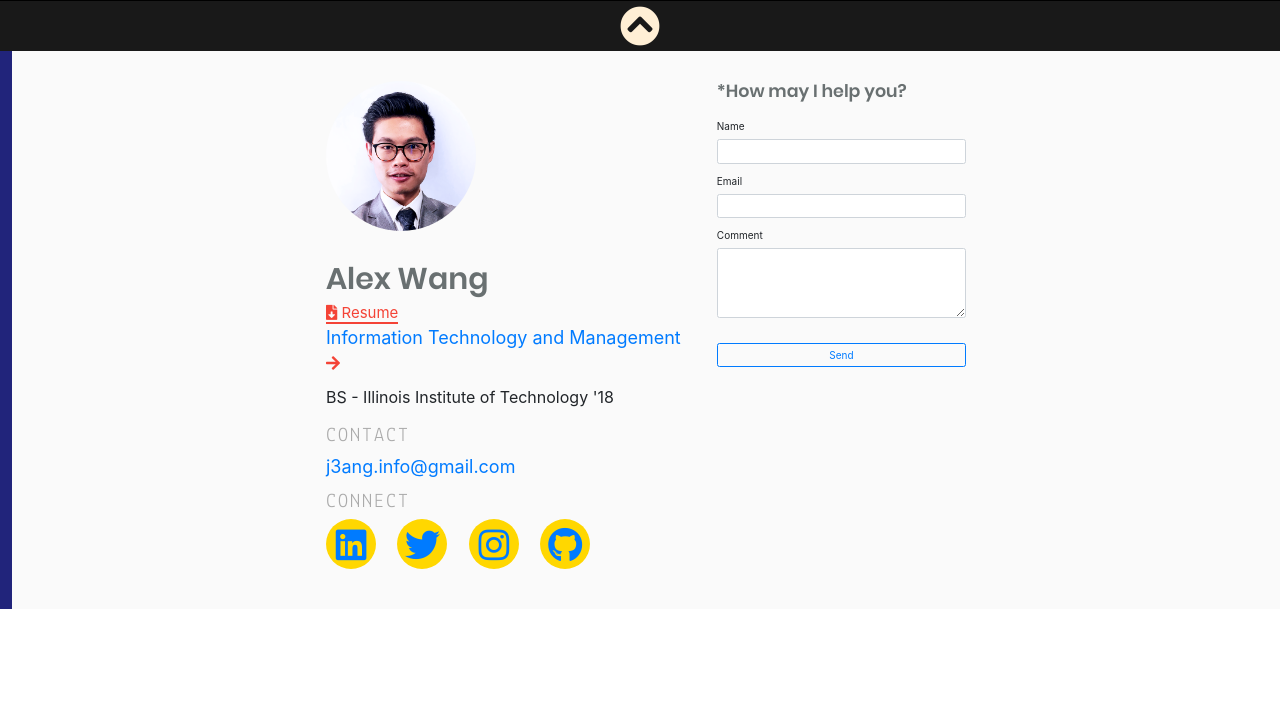
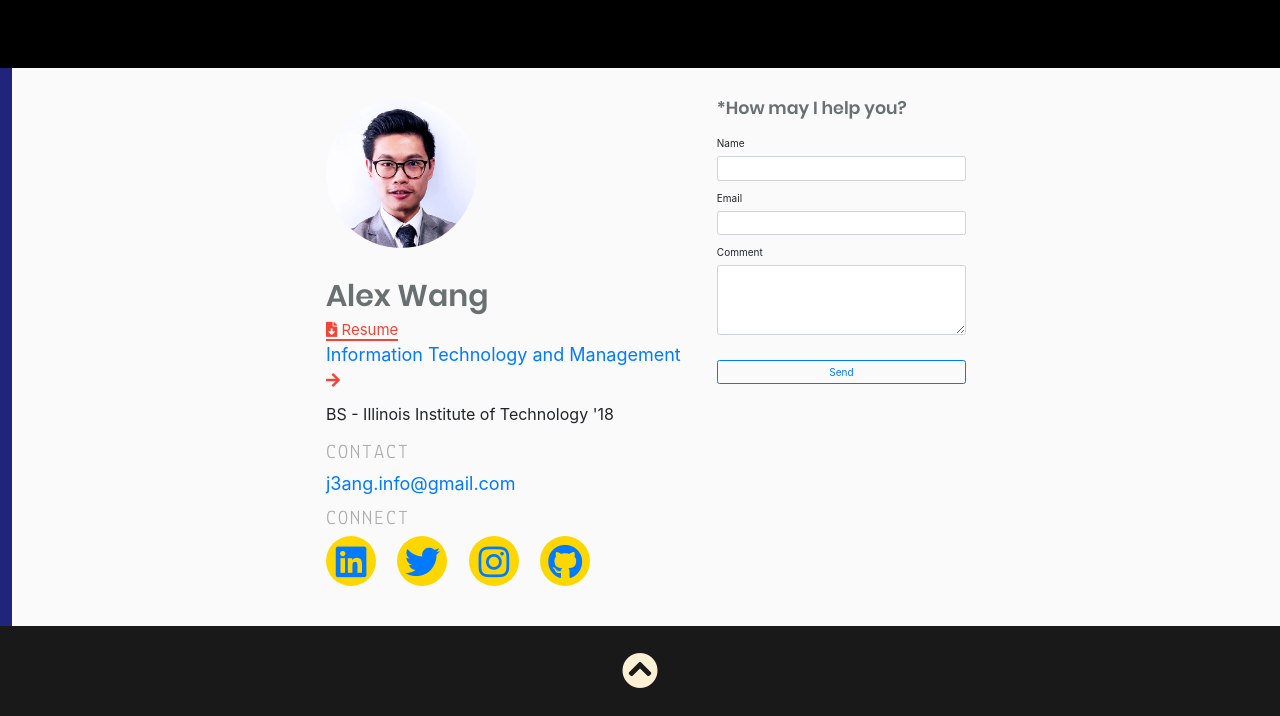
Before and after one commit to jwang206/j3ang, a Jekyll site: the page built from index.html, in a window 1280 px wide. Shown: the part 1807-2523 px from the top of the page. Built offline with Jekyll 4.4.1, drawn with Linux system fonts in a browser that asks for light colours; before the commit the page ends 2416 px from its top, so only the background shows below that.

Commit message:
fix back to top links and footer style

```diff
--- a/_includes/footer.html
+++ b/_includes/footer.html
@@ -1,7 +1,5 @@
 <footer class="footer">
-    <div id="corner-overlay"></div>
-
-
+    <div id="card">
         <div class="container d-flex flex-column align-items-start flex-md-row col-sm-12">
             <div id="getintouch" class="profile d-flex flex-column col-sm-12 col-md-7 ">
                 <div id="avatar">
@@ -71,8 +69,12 @@
 
             </div>
         </div>
+    </div>
 
-
-
+    <a href="#top" style="text-decoration: none">
+        <div class="backtoTop">
+            <i class="fas fa-2x fa-chevron-circle-up"></i>
+        </div>
+    </a>
 
 </footer>
--- a/_includes/header.html
+++ b/_includes/header.html
@@ -1,7 +1,7 @@
 <header class="header">
     <div class="container">
 
-        <h1 class="logo" id="logo">
+        <h1 class="logo" id="top">
             <a title="{{ site.author }}" href="{{ site.baseurl | append: "/" }}">
                 <img src='/assets/images/j3-logo.svg' width="150rem" style="padding-top:10px" alt='j3-logo' />
             </a>
--- a/assets/scss/_layout.scss
+++ b/assets/scss/_layout.scss
@@ -56,7 +56,6 @@
     text-shadow: 0 0 5px #000, 0 0 5px #fff, 0 0 1px cyan, 0 0 5px cyan, 0 0 3px purple;
 }
 
-
 #major>a:hover {
     color: #F44336;
     -webkit-transition: all 0.3s;
@@ -79,7 +78,6 @@
     margin: 0 !important;
     padding: 0 !important;
 }
-
 
 .btn-outline-primary {
     width: 100% !important;
@@ -116,10 +114,8 @@
     padding: 0 0 5rem;
 }
 
-.intro {
-
-
-    #getinTouch {
+#getinTouch,
+#backtoTop {
     display: -webkit-box;
     display: -ms-flexbox;
     display: flex;
@@ -137,13 +133,15 @@
 }
 
 #getinTouch:hover,
-    #getinTouch:hover .fa-cog,
-    #getinTouch:hover .fa-chevron-circle-down {
-        color: #F44336;
-
+#getinTouch:hover h2,
+#backtoTop:hover,
+#backtoTop:hover h2 {
+    color: white !important;
+    border-color: #F44336;
+    background: #F44336;
 }
 
-
+.intro {
     @media (min-width: $breakpoint-medium) {
         p {
             font-size: 2.7rem;
@@ -481,9 +479,12 @@
 
 .footer {
     background: $color-alabaster;
-    border-left: 1.2rem solid #21247b;
     bottom: 0;
     left: 0;
+
+    #card {
+        border-left: 1.2rem solid #21247b;
+    }
 
     a,
     .title a {
@@ -543,8 +544,6 @@
         border-radius: 5px;
     }
 }
-
-
 
 ul#categories {
     display: -webkit-box;
@@ -648,9 +647,7 @@
 }
 
 .backtoTop:hover {
-    color: #F44336;
-    background: white;
-    border-left: 1.2rem solid #21247b;
+    color: #F44336; // background: white;
     display: -webkit-box;
     display: -ms-flexbox;
     display: flex;
@@ -666,10 +663,7 @@
     @media (min-width: $breakpoint-medium) {
         margin-top: 3rem;
     }
-
 }
-
-
 
 .profile {
     margin-top: 3rem;
--- a/index.html
+++ b/index.html
@@ -59,12 +59,20 @@
                 </ul>
             </div>
 
+            <div class="container head-intro">
+                <a href="#top" id="backtoTop">
+                    <span class="fa-stack">
+                        <i class="fa fa-cog fa-spin fa-stack-2x fa-fw " aria-hidden="true"></i>
+                        <i class="fas fa-stack-1x fa-chevron-circle-up"></i>
+                    </span>
+
+                    <h2 class="title"> Back to Top </h2>
+                </a>
+            </div>
+
+
         </section>
-        <a href="#projects" style="text-decoration: none">
-            <div class="backtoTop">
-                <i class="fas fa-4x fa-chevron-circle-up"></i>
-            </div>
-        </a>
+
 
 
     </main>
```
Also changed, not shown: 3 other files. Lines whose indentation alone changed are shown as unchanged.
